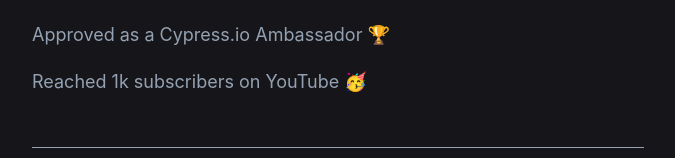
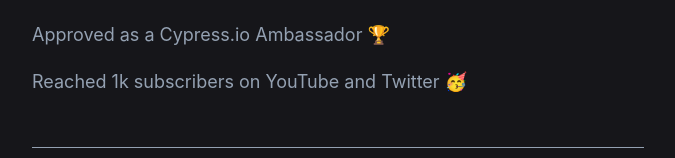
Before and after one commit to wlsf82/walmyr-nextjs, a Next.js app: page / in a window 1280 px wide. Shown: the part 2794-2952 px from the top of the page, without its empty margins (302-977 px from the left). Built offline with nearby package versions, Linux system fonts and the light colour scheme.

Commit message:
Celebrate 1k followers on Twitter

```diff
--- a/components/timeline.js
+++ b/components/timeline.js
@@ -90,7 +90,7 @@ const achievements = [
     events: [
       'Left QWIC, and as instructor and founder, I\'m taking the Talking About Testing online school to the next level 📈',
       'Approved as a Cypress.io Ambassador 🏆',
-      'Reached 1k subscribers on YouTube 🥳'
+      'Reached 1k subscribers on YouTube and Twitter 🥳'
     ]
   },
 ]
```
